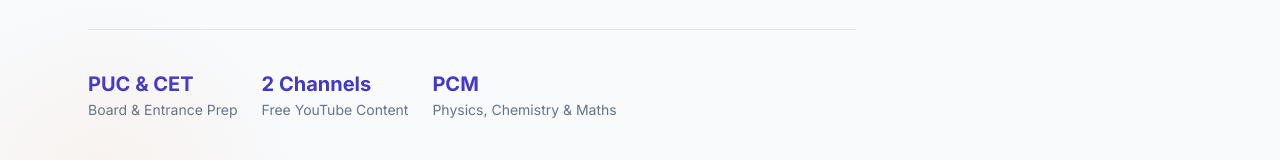
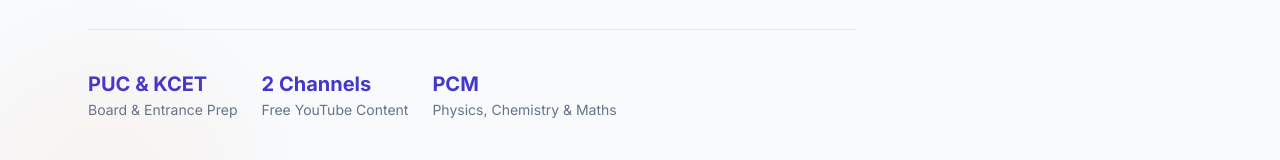
Before and after one commit to physicspeptalk/puc, a React (Vite) app: page / in a window 1280 px wide. Shown: the part 535-695 px from the top of the page. Built offline with nearby package versions, Linux system fonts and the light colour scheme; no server answers.

Commit message:
spell correction

```diff
--- a/src/App.tsx
+++ b/src/App.tsx
@@ -302,7 +302,7 @@
           {/* Trust strip */}
           <div className="flex flex-wrap gap-6 mt-12 pt-10 border-t border-surface-200">
             {[
-              { label: "PUC & CET", sub: "Board & Entrance Prep" },
+              { label: "PUC & KCET", sub: "Board & Entrance Prep" },
               { label: "2 Channels", sub: "Free YouTube Content" },
               { label: "PCM", sub: "Physics, Chemistry & Maths" },
             ].map((item) => (
```
